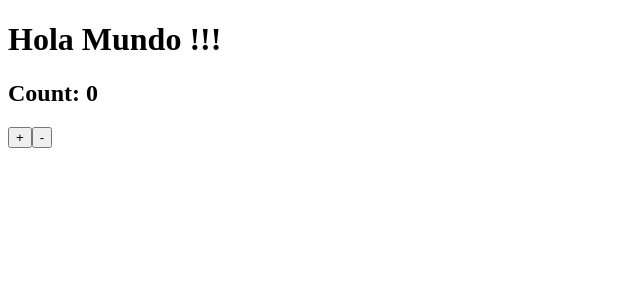
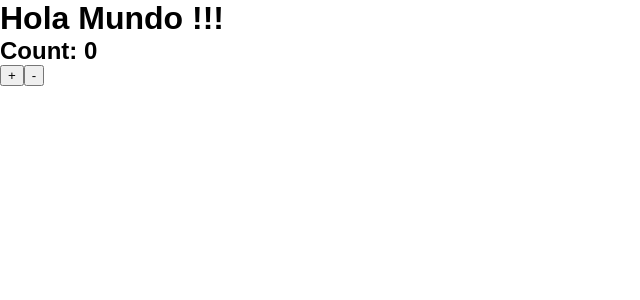
Before and after one commit to JavierFinez/react-boilerplate, a React app: page / in a window 1280 px wide. Shown: the top 300 px of the page, without its empty margins (0-640 px from the left). Built offline with nearby package versions, Linux system fonts and the light colour scheme.

Commit message:
import css in javascript with style-loader, css-loader

```diff
--- a/package.json
+++ b/package.json
@@ -26,7 +26,9 @@
     "@babel/preset-env": "^7.4.5",
     "@babel/preset-react": "^7.0.0",
     "babel-loader": "^8.0.6",
+    "css-loader": "^2.1.1",
     "html-webpack-plugin": "^3.2.0",
+    "style-loader": "^0.23.1",
     "webpack": "^4.32.0",
     "webpack-cli": "^3.3.2",
     "webpack-dev-server": "^3.5.1",
--- a/src/index.js
+++ b/src/index.js
@@ -1,5 +1,6 @@
 import React from "react";
 import ReactDOM from "react-dom";
 import App from "./App";
+import "./styles.css";
 
 ReactDOM.render(<App />, document.getElementById("app"));
--- /dev/null
+++ b/src/styles.css
@@ -0,0 +1,35 @@
+html {
+  box-sizing: border-box;
+  font-size: 16px;
+  font-family: sans-serif;
+}
+
+*,
+*:before,
+*:after {
+  box-sizing: inherit;
+}
+
+body,
+h1,
+h2,
+h3,
+h4,
+h5,
+h6,
+p,
+ol,
+ul {
+  margin: 0;
+  padding: 0;
+}
+
+ol,
+ul {
+  list-style: none;
+}
+
+img {
+  max-width: 100%;
+  height: auto;
+}
--- a/webpack.config.base.js
+++ b/webpack.config.base.js
@@ -17,6 +17,11 @@
           presets: ["@babel/preset-env", "@babel/preset-react"],
           plugins: ["@babel/plugin-proposal-class-properties"]
         }
+      },
+      {
+        test: /\.css$/,
+        use: ["style-loader", "css-loader"],
+        exclude: /node_modules/
       }
     ]
   },
--- a/webpack.config.dev.js
+++ b/webpack.config.dev.js
@@ -4,7 +4,7 @@
 module.exports = merge(baseConfig, {
   mode: "development",
   devServer: {
-    port: 3002
+    port: 3003
   },
   devtool: "source-map"
 });
```
Also changed, not shown: 1 other file (tests, documents, lock files or other folders).
